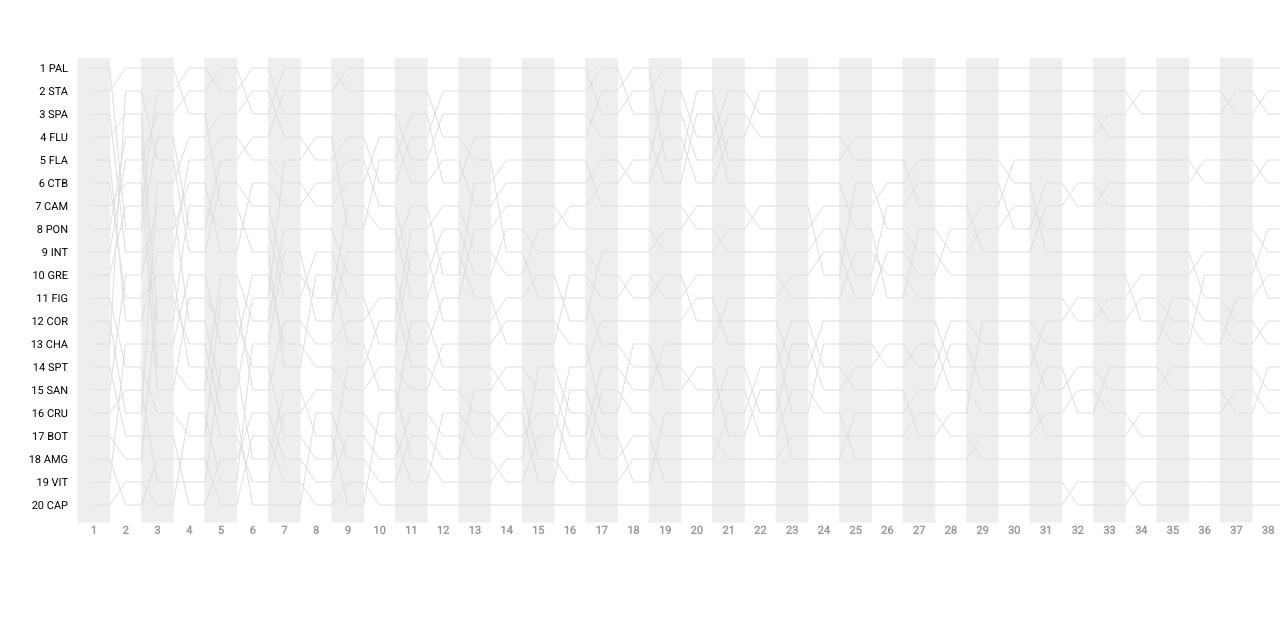
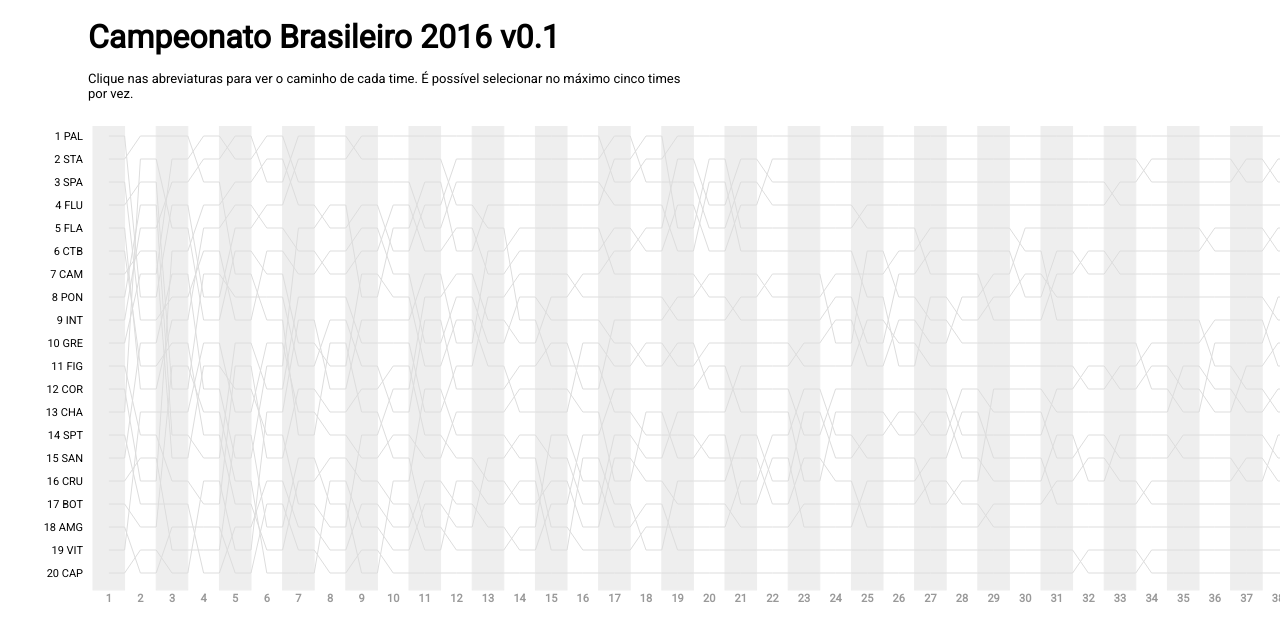
Before and after one commit to gustavokira/brasileiro-2016, a plain HTML site: page index.html in a window 1280 px wide. Shown: the top 640 px of the page. Drawn offline with nearby package versions, Linux system fonts and the light colour scheme.

Commit message:
v0.1 final

```diff
--- a/controller.js
+++ b/controller.js
@@ -65,7 +65,8 @@ function Controller () {
 		}
 
 
-		selected = self.times['PAL'];
+		// selected = self.times['PAL'];
+		// self.addToBuffer('PAL');
 	}
 
 	this.addToBuffer = function addToBuffer(abr){
--- a/index.html
+++ b/index.html
@@ -6,9 +6,13 @@
 	<script src="controller.js"></script>
 	<script src="view.js"></script>
 	<style>
+		h1{
+			margin-left: 60px;
+			margin-bottom: 0;
+		}
 		body{
 			font-family: 'Roboto', sans-serif;
-			padding:50px 20px;
+			padding:10px 20px;
 		}
 		.line {
 			fill: none;
@@ -21,6 +25,14 @@
 		.rodada-label{
 			font-size: 11px;
 			font-weight: bold;
+		}
+		p{
+			font-size: 13px;
+			margin: 15px 0 25px 60px;
+			width: 50%;
+		}
+		#content{
+			margin-left: 15px;
 		}
 
 		div.tooltip {
@@ -38,8 +50,15 @@
 	</style>
 </head>
 <body>
+<h1>Campeonato Brasileiro 2016 v0.1</h1>
+<p>
+	Clique nas abreviaturas para ver o caminho de cada time.
+	É possível selecionar no máximo cinco times por vez.
+</p>
+
+<div id="content"></div>
+
 <script>
-
 		var model = new Model();
 		var controller = new Controller();
 		var view = new View();
@@ -54,4 +73,5 @@
 
 	</script>
 </body>
+
 </html>
--- a/view.js
+++ b/view.js
@@ -4,11 +4,11 @@ function View () {
 	this.maxX = 75;
 
 	this.controller;
-	this.margin = {top: 10, right: 60, bottom: 30, left: 50};
+	this.margin = {top: 10, right: 65, bottom: 30, left: 50};
 	this.width = 1300 - self.margin.left - self.margin.right,
 	this.height = 500 - self.margin.top - self.margin.bottom;
 
-	this.historico = d3.select("body").append("svg")
+	this.historico = d3.select("#content").append("svg")
 	.attr("id","historico")
 	.attr("width", self.width + self.margin.left + self.margin.right)
 	.attr("height", self.height + self.margin.top + self.margin.bottom)
@@ -25,7 +25,7 @@ function View () {
 		regular:"#ddd"
 	};
 
-	this.div = d3.select("body").append("div")
+	this.div = d3.select("#content").append("div")
     .attr("class", "tooltip")
     .style("opacity", 0);
 
```
Lines whose indentation alone changed are shown as unchanged.
